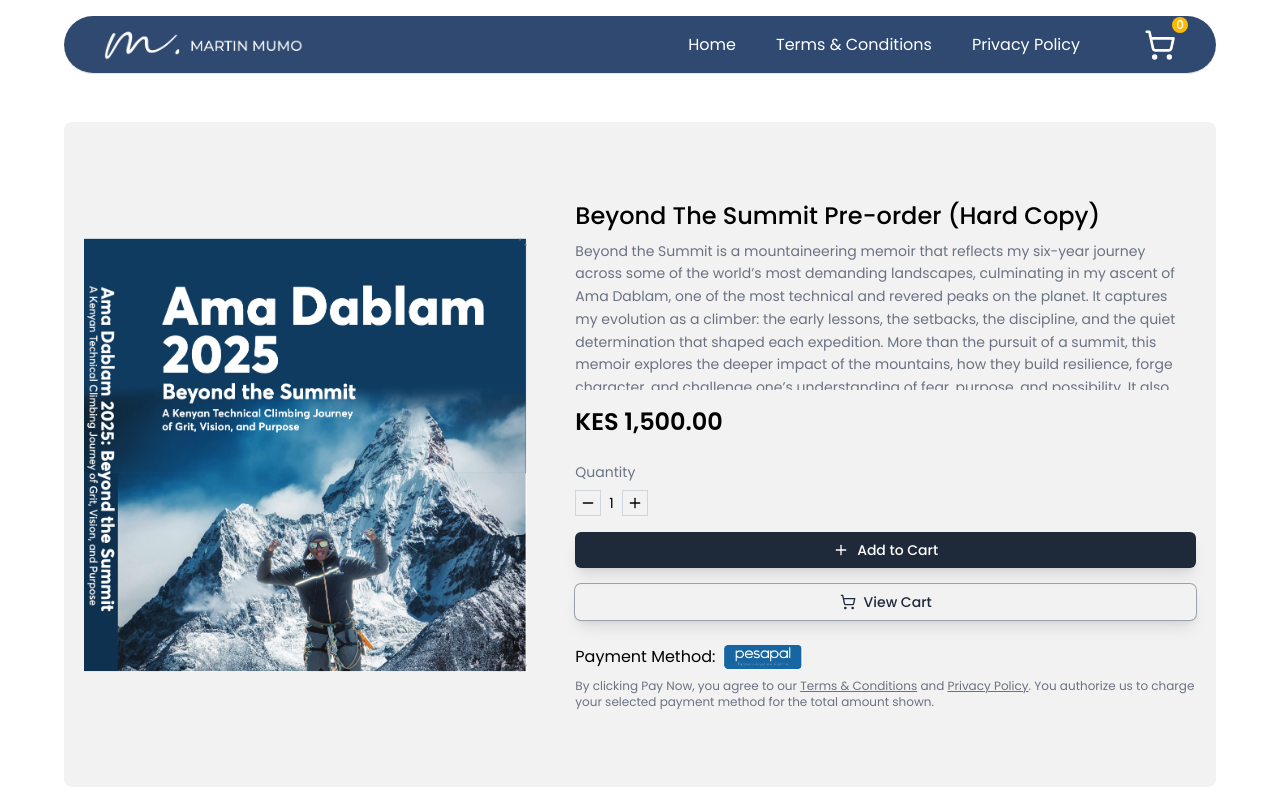
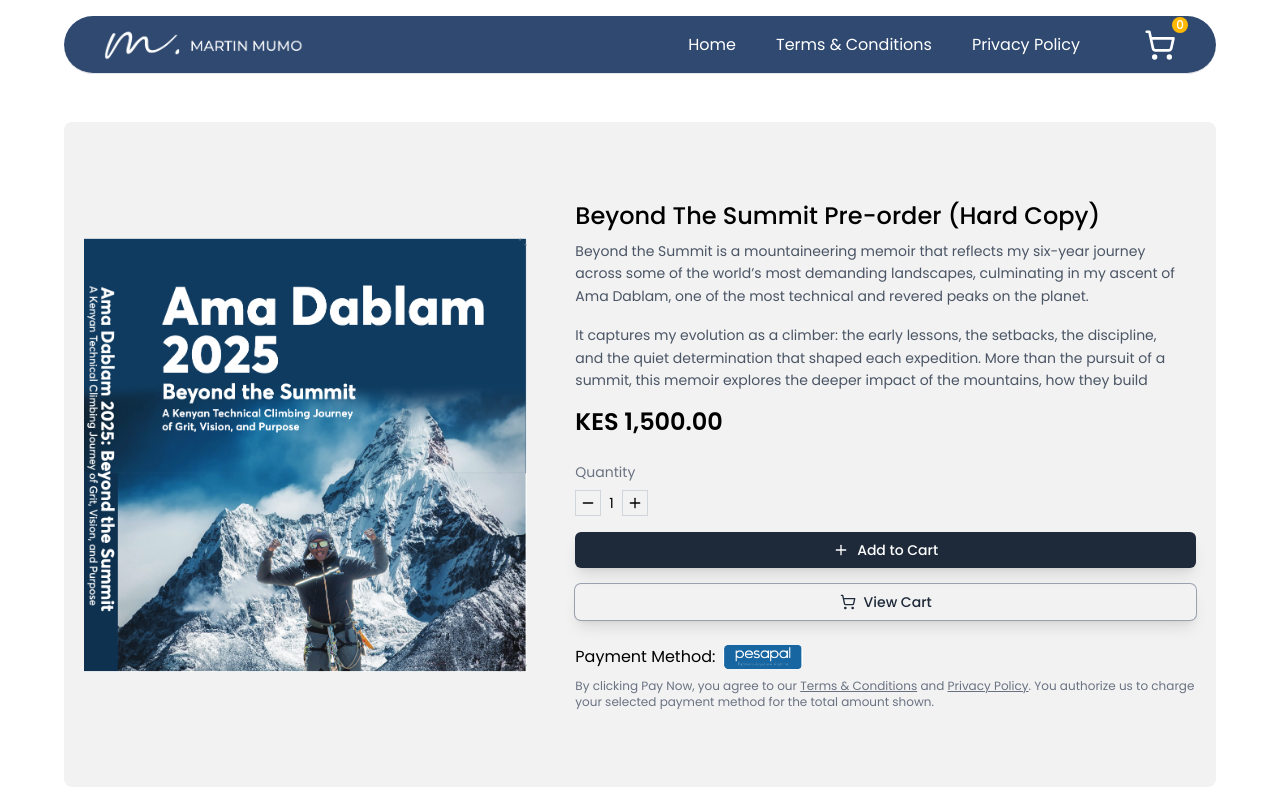
Before and after one commit to K-Irungu/shop.martinmumo, a Next.js app: page /products/1 in a window 1280 px wide. Shown: the top 800 px of the page. Built offline with nearby package versions, Linux system fonts and the light colour scheme.

Commit message:
fix: Updated spacing on description in product page

```diff
--- a/src/app/products/[id]/page.tsx
+++ b/src/app/products/[id]/page.tsx
@@ -8,7 +8,8 @@ const product: ProductType = {
   id: 1,
   name: "Beyond The Summit Pre-order (Hard Copy)",
   shortDescription: "A technical climbing journey of grit, vision and purpose.",
-  description: "Beyond the Summit is a mountaineering memoir that reflects my six-year journey across some of the world’s most demanding landscapes, culminating in my ascent of Ama Dablam, one of the most technical and revered peaks on the planet. It captures my evolution as a climber: the early lessons, the setbacks, the discipline, and the quiet determination that shaped each expedition. More than the pursuit of a summit, this memoir explores the deeper impact of the mountains, how they build resilience, forge character, and challenge one’s understanding of fear, purpose, and possibility. It also honours the often-unseen heroes of every climb: the Sherpas, guides, porters, and support teams whose skill and spirit make these journeys possible. The book also takes you on a striking visual journey, immersing you in the landscapes, moments, and emotions that defined each step of this adventure. Beyond the Summit speaks to anyone drawn to stories of ambition and transformation. Whether you are an outdoor enthusiast, a corporate leader navigating demanding environments, or someone seeking inspiration through real acts of grit and perseverance, this book offers a powerful reflection on endurance, growth, and the human capacity to rise beyond perceived limits.",
+  description:
+    "Beyond the Summit is a mountaineering memoir that reflects my six-year journey across some of the world’s most demanding landscapes, culminating in my ascent of Ama Dablam, one of the most technical and revered peaks on the planet. \n\n It captures my evolution as a climber: the early lessons, the setbacks, the discipline, and the quiet determination that shaped each expedition. More than the pursuit of a summit, this memoir explores the deeper impact of the mountains, how they build resilience, forge character, and challenge one’s understanding of fear, purpose, and possibility. It also honours the often-unseen heroes of every climb: the Sherpas, guides, porters, and support teams whose skill and spirit make these journeys possible. \n\n The book also takes you on a striking visual journey, immersing you in the landscapes, moments, and emotions that defined each step of this adventure. \n\n Beyond the Summit speaks to anyone drawn to stories of ambition and transformation. Whether you are an outdoor enthusiast, a corporate leader navigating demanding environments, or someone seeking inspiration through real acts of grit and perseverance, this book offers a powerful reflection on endurance, growth, and the human capacity to rise beyond perceived limits.",
   price: 1500,
   sizes: ["s", "m", "l", "xl", "xxl"],
   colors: ["gray", "purple", "green"],
@@ -81,8 +82,16 @@ const ProductPage = async ({
         </div>
         <p className="text-gray-500 text-xs">
           By clicking Pay Now, you agree to our{" "}
-          <a href="/terms-and-conditions" className="underline hover:text-black">Terms & Conditions</a>{" "}
-          and <a href="/privacy-policy" className="underline hover:text-black">Privacy Policy</a>
+          <a
+            href="/terms-and-conditions"
+            className="underline hover:text-black"
+          >
+            Terms & Conditions
+          </a>{" "}
+          and{" "}
+          <a href="/privacy-policy" className="underline hover:text-black">
+            Privacy Policy
+          </a>
           . You authorize us to charge your selected payment method for the
           total amount shown.
         </p>
--- a/src/components/DescriptionSlider.tsx
+++ b/src/components/DescriptionSlider.tsx
@@ -1,11 +1,14 @@
 "use client";
 
 const DescriptionSlider = ({ text }: { text: string }) => {
+  // Split the text by double newlines
+  const paragraphs = text.split("\n\n");
+
   return (
-    <div className="h-[150px] overflow-y-auto pr-2 custom-scrollbar">
-      <p className="text-gray-500 text-sm leading-relaxed">
-        {text}
-      </p>
+    <div className="flex flex-col gap-4 text-gray-600 leading-relaxed text-sm h-[150px] overflow-y-auto pr-2 custom-scrollbar">
+      {paragraphs.map((paragraph, index) => (
+        <p key={index}>{paragraph}</p>
+      ))}
     </div>
   );
 };
```
